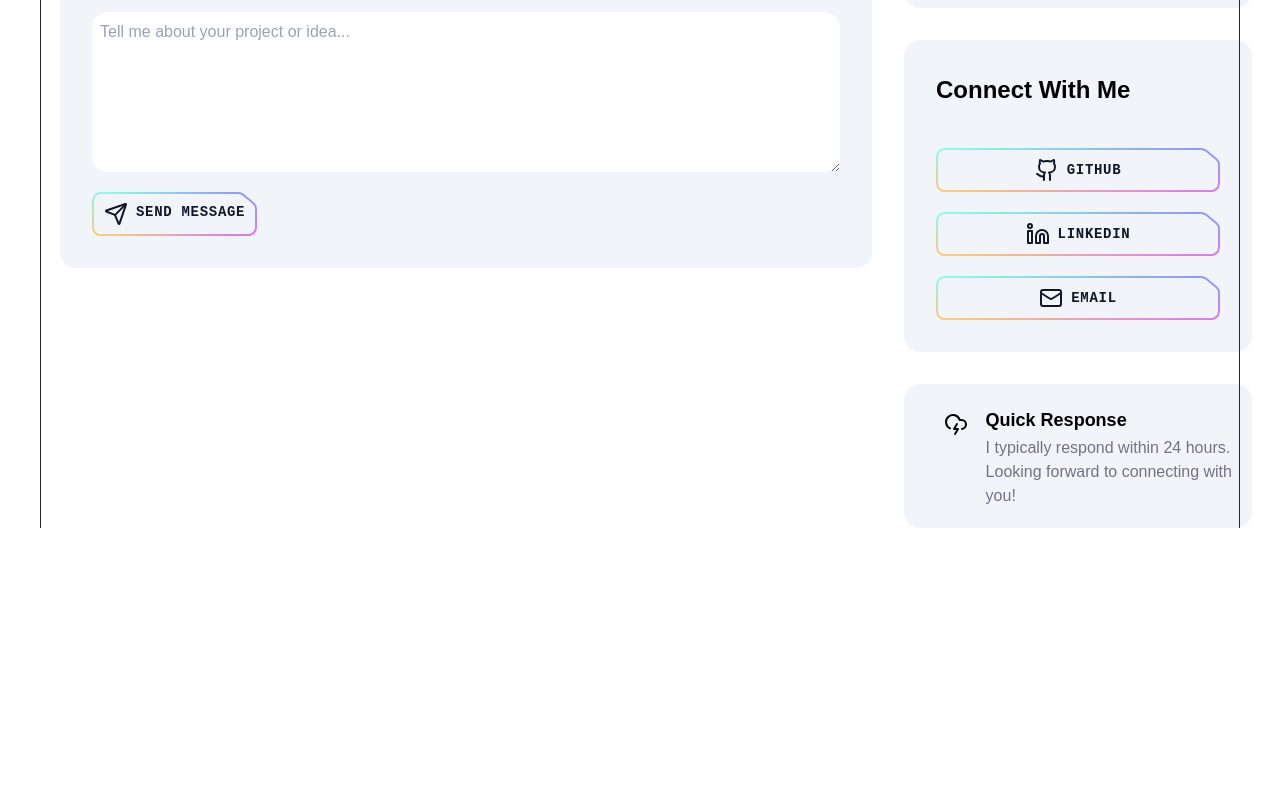
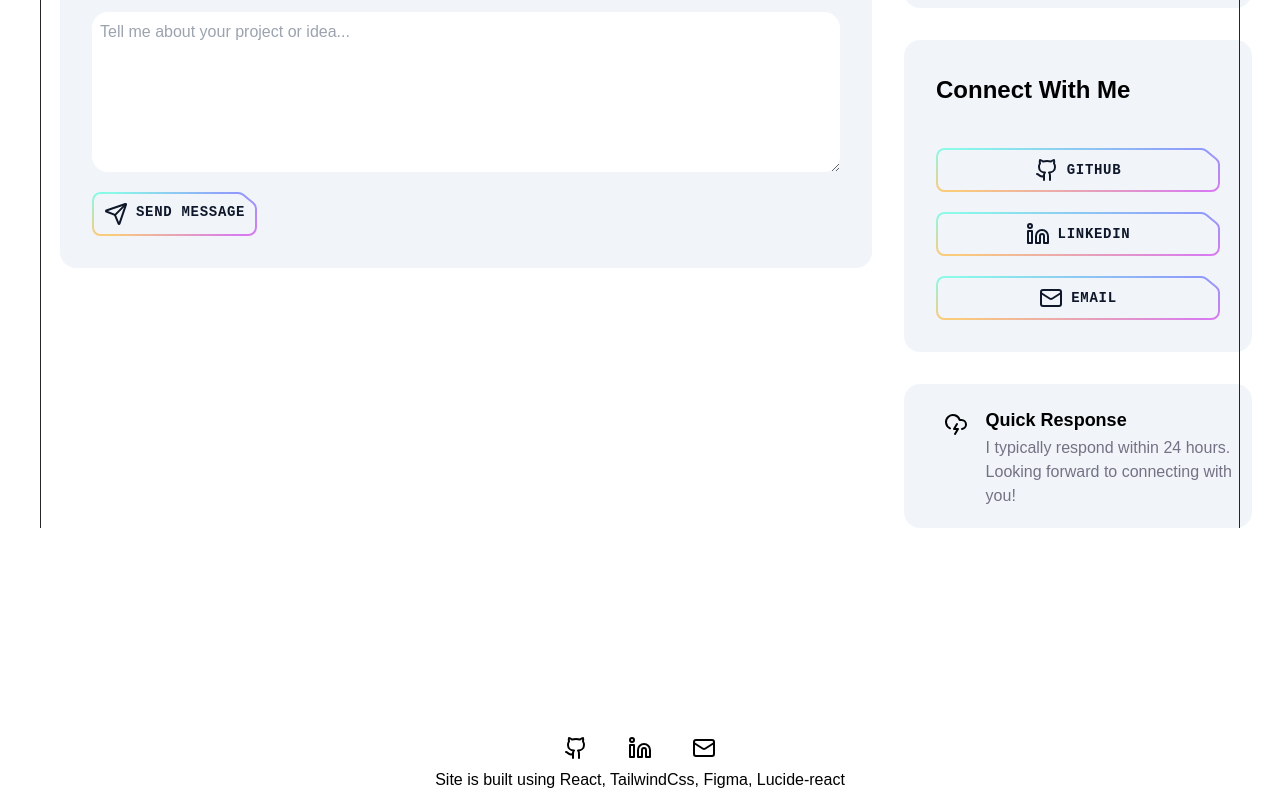
Before and after one commit to JayanShrestha/my-portfolio-react, a React (Vite) app: page /contactme in a window 1280 px wide. Shown: the part 688-1488 px from the top of the page. Before the commit the page ends 1408 px from the top, so only its background shows below. Built offline with nearby package versions, Linux system fonts and the light colour scheme; the HTML template or start-up script is replaced by a standard one.

Commit message:
Footer fixed with links and usestate initialized to store data from form submisssion

```diff
--- a/src/components/Footer.jsx
+++ b/src/components/Footer.jsx
@@ -6,14 +6,14 @@ const Footer = () => {
       <div className="flex flex-wrap flex-col items-center justify-center p-2">
         <div className="flex flex-wrap items-center justify-center py-2">
           <a
-            className="px-5"
+            className="px-5 hover:scale-125 hover:bg-color-1 rounded-2xl"
             href="https://github.com/JayanShrestha"
             target="_blank"
           >
             <Github />
           </a>
           <a
-            className="px-5"
+            className="px-5 hover:scale-125 hover:bg-color-1 rounded-2xl"
             href="https://www.linkedin.com/in/jayan-shrestha/"
             target="_blank"
           >
@@ -22,7 +22,7 @@ const Footer = () => {
           </a>
 
           <a
-            className="px-5"
+            className="px-5 hover:scale-125 hover:bg-color-1 rounded-2xl"
             href="mailto:jayanshrestha055@gmail.com"
             target="_blank"
           >
--- a/src/components/GetInTouch.jsx
+++ b/src/components/GetInTouch.jsx
@@ -21,7 +21,17 @@ const GetInTouch = () => {
   const [status, setStatus] = useState(null);
   const handleSubmit = async (e) => {
     e.preventDefault();
-    console.log(e.target.name.value);
+    console.log(e.target.value);
+    const name = e.target.name.value;
+    const email = e.target.name.value;
+    const message = e.target.name.value;
+    setName(name);
+    setEmail(email);
+    setMessage(message);
+    setStatus("loading");
+    setTimeout(() => {
+      setStatus("success");
+    }, 2000);
   };
   return (
     <Section
--- a/src/pages/ContactMe.jsx
+++ b/src/pages/ContactMe.jsx
@@ -1,10 +1,12 @@
 import GetInTouch from "../components/GetInTouch";
 import Header from "../components/Header";
+import Footer from "../components/Footer";
 const ContactMe = () => {
   return (
     <>
       <Header />
       <GetInTouch />
+      <Footer />
     </>
   );
 };
```
Also changed, not shown: 1 other file (tests, documents, lock files or other folders).
